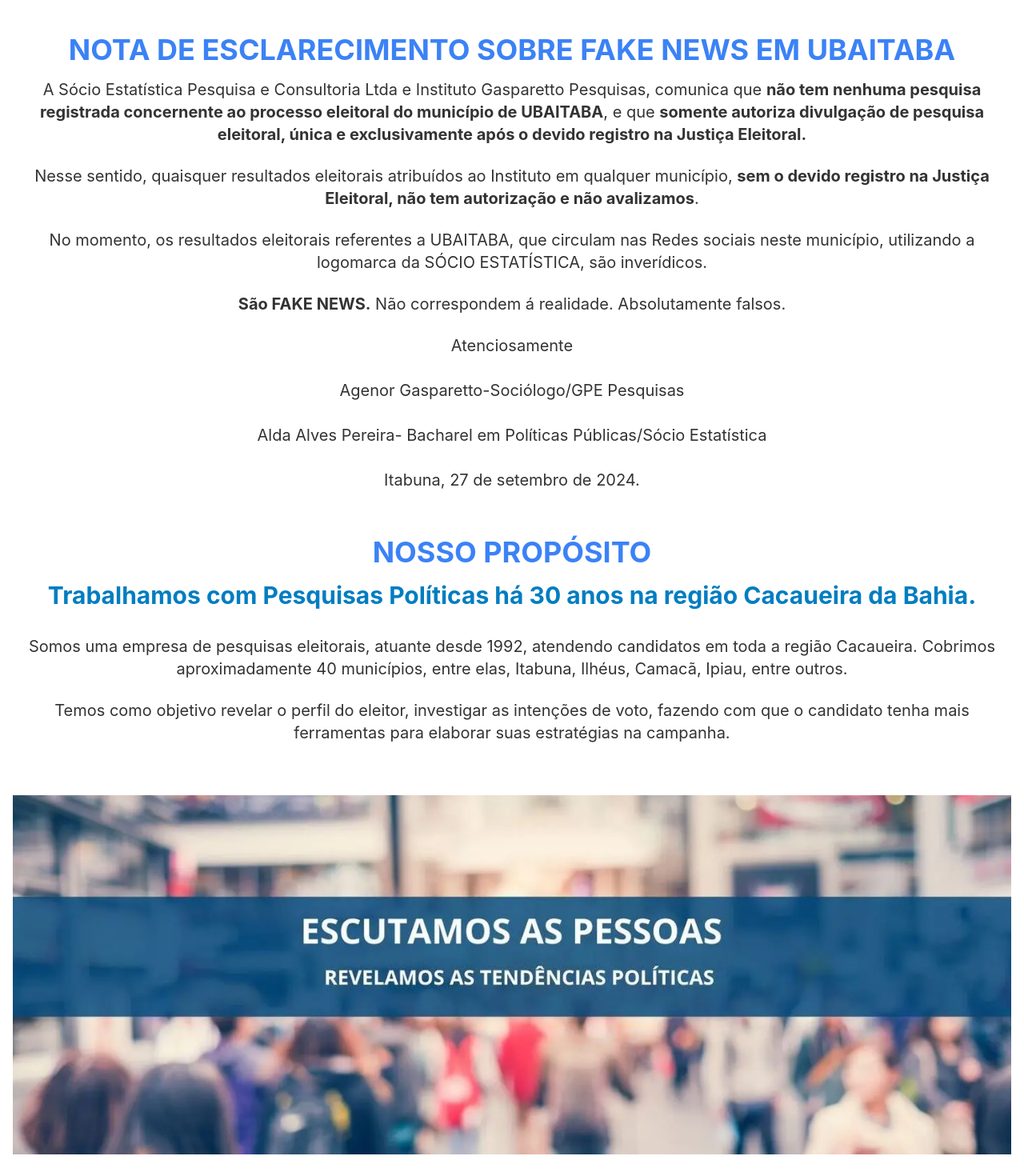
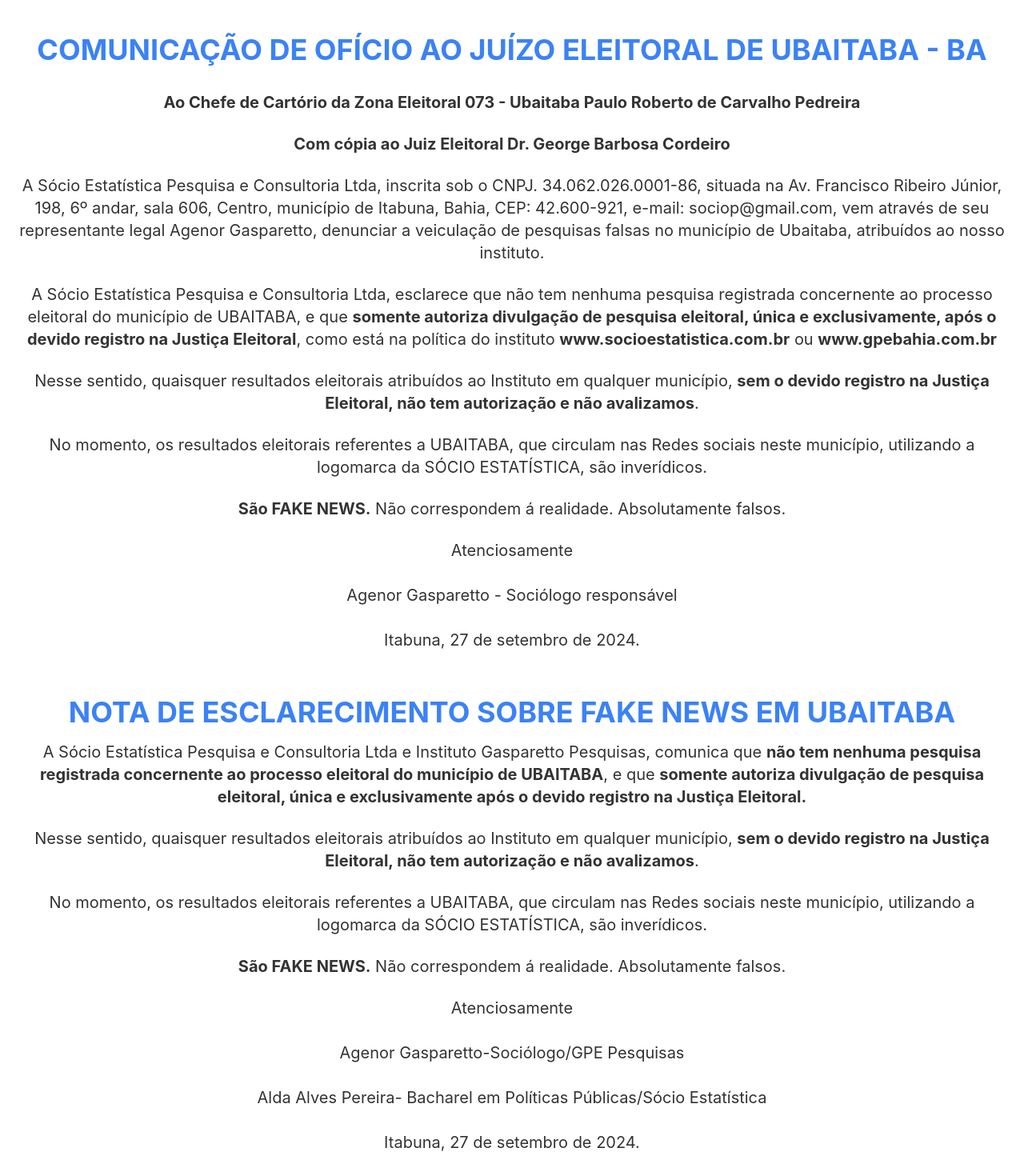
Before and after one commit to lmgaspa/socio_estatistica, a Vue app: page / in a window 1280 px wide. Shown: the part 1060-2530 px from the top of the page at 80% size. Built offline with nearby package versions, Linux system fonts and the light colour scheme.

Commit message:
fix_oficio_text

```diff
--- a/src/views/PropositoView.vue
+++ b/src/views/PropositoView.vue
@@ -29,20 +29,47 @@
   </div>
   <div class="text-center p-8 px-4">
     <h1
-      class="text-2xl sm:text-4xl font-bold mb-4 items-center text-blue-500 hover:text-blue-800 transition duration-300 cursor-default"
+      class="text-2xl sm:text-4xl font-bold mb-0 items-center text-blue-500 hover:text-blue-800 transition duration-300 cursor-default"
     >
-    NOTA DE ESCLARECIMENTO SOBRE FAKE NEWS EM UBAITABA</h1>
+      COMUNICAÇÃO DE OFÍCIO AO JUÍZO ELEITORAL DE UBAITABA - BA
+    </h1>
+  </div>
+  <div class="text-center p-0 px-4">
     <p class="text-lg sm:text-xl mb-6">
-      A Sócio Estatística Pesquisa e Consultoria Ltda e Instituto Gasparetto
-      Pesquisas, comunica que <strong>não tem nenhuma pesquisa registrada concernente ao
-      processo eleitoral do município de UBAITABA</strong>, e que <strong>somente autoriza
-      divulgação de pesquisa eleitoral, única e exclusivamente após o devido
-      registro na Justiça Eleitoral.</strong>
+      <strong
+        >Ao Chefe de Cartório da Zona Eleitoral 073 - Ubaitaba Paulo Roberto de
+        Carvalho Pedreira</strong
+      >
+    </p>
+    <p class="text-lg sm:text-xl mb-6">
+      <strong>Com cópia ao Juiz Eleitoral Dr. George Barbosa Cordeiro</strong>
+    </p>
+    <p class="text-lg sm:text-xl mb-6">
+      A Sócio Estatística Pesquisa e Consultoria Ltda, inscrita sob o CNPJ.
+      34.062.026.0001-86, situada na Av. Francisco Ribeiro Júnior, 198, 6º
+      andar, sala 606, Centro, município de Itabuna, Bahia, CEP: 42.600-921,
+      e-mail: sociop@gmail.com, vem através de seu representante legal Agenor
+      Gasparetto, denunciar a veiculação de pesquisas falsas no município de
+      Ubaitaba, atribuídos ao nosso instituto.
+    </p>
+    <p class="text-lg sm:text-xl mb-6">
+      A Sócio Estatística Pesquisa e Consultoria Ltda, esclarece que não tem
+      nenhuma pesquisa registrada concernente ao processo eleitoral do município
+      de UBAITABA, e que
+      <strong
+        >somente autoriza divulgação de pesquisa eleitoral, única e
+        exclusivamente, após o devido registro na Justiça Eleitoral</strong
+      >, como está na política do instituto
+      <strong>www.socioestatistica.com.br</strong> ou
+      <strong>www.gpebahia.com.br</strong>
     </p>
     <p class="text-lg sm:text-xl mb-6">
       Nesse sentido, quaisquer resultados eleitorais atribuídos ao Instituto em
-      qualquer município, <strong>sem o devido registro na Justiça Eleitoral, não tem
-      autorização e não avalizamos</strong>.
+      qualquer município,
+      <strong
+        >sem o devido registro na Justiça Eleitoral, não tem autorização e não
+        avalizamos</strong
+      >.
     </p>
     <p class="text-lg sm:text-xl mb-6">
       No momento, os resultados eleitorais referentes a UBAITABA, que circulam
@@ -50,7 +77,50 @@
       ESTATÍSTICA, são inverídicos.
     </p>
     <p class="text-lg sm:text-xl mb-6">
-    <strong>São FAKE NEWS.</strong> Não correspondem á realidade. Absolutamente falsos.
+      <strong>São FAKE NEWS.</strong> Não correspondem á realidade.
+      Absolutamente falsos.
+    </p>
+    <p class="text-lg sm:text-xl mb-6">
+      Atenciosamente
+      <br /><br />
+      Agenor Gasparetto - Sociólogo responsável<br /><br />
+      Itabuna, 27 de setembro de 2024.
+    </p>
+  </div>
+  <div class="text-center p-8 px-4">
+    <h1
+      class="text-2xl sm:text-4xl font-bold mb-4 items-center text-blue-500 hover:text-blue-800 transition duration-300 cursor-default"
+    >
+      NOTA DE ESCLARECIMENTO SOBRE FAKE NEWS EM UBAITABA
+    </h1>
+    <p class="text-lg sm:text-xl mb-6">
+      A Sócio Estatística Pesquisa e Consultoria Ltda e Instituto Gasparetto
+      Pesquisas, comunica que
+      <strong
+        >não tem nenhuma pesquisa registrada concernente ao processo eleitoral
+        do município de UBAITABA</strong
+      >, e que
+      <strong
+        >somente autoriza divulgação de pesquisa eleitoral, única e
+        exclusivamente após o devido registro na Justiça Eleitoral.</strong
+      >
+    </p>
+    <p class="text-lg sm:text-xl mb-6">
+      Nesse sentido, quaisquer resultados eleitorais atribuídos ao Instituto em
+      qualquer município,
+      <strong
+        >sem o devido registro na Justiça Eleitoral, não tem autorização e não
+        avalizamos</strong
+      >.
+    </p>
+    <p class="text-lg sm:text-xl mb-6">
+      No momento, os resultados eleitorais referentes a UBAITABA, que circulam
+      nas Redes sociais neste município, utilizando a logomarca da SÓCIO
+      ESTATÍSTICA, são inverídicos.
+    </p>
+    <p class="text-lg sm:text-xl mb-6">
+      <strong>São FAKE NEWS.</strong> Não correspondem á realidade.
+      Absolutamente falsos.
     </p>
     <p class="text-lg sm:text-xl mb-6">
       Atenciosamente
```
